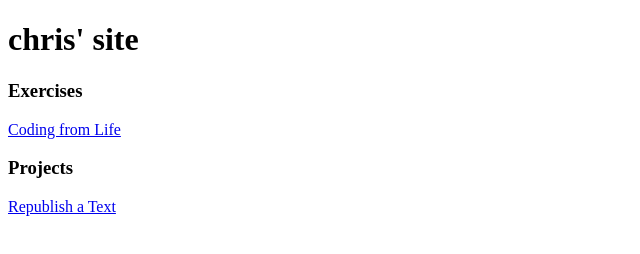
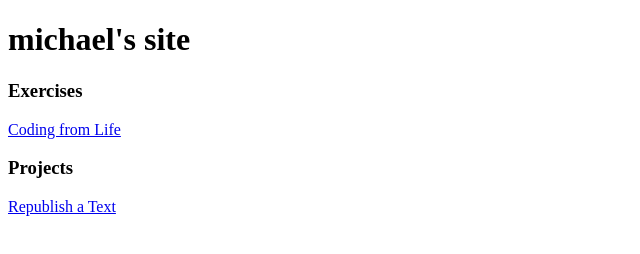
Before and after one commit to mikesawyer/interactive2, a plain HTML site: page index.html in a window 1280 px wide. Shown: the whole page, without its empty margins (0-640 px from the left). Drawn offline with Linux system fonts and the light colour scheme.

Commit message:
change 303203i032

```diff
--- a/index.html
+++ b/index.html
@@ -3,13 +3,13 @@
 <html>
 
 <head>
-  <title>Michael's Page</title>
+  <title>Michael</title>
   <meta charset="utf-8" />
 </head>
 
 <body>
   <div class="main">
-    <h1>chris' site</h1>
+    <h1>michael's site</h1>
     <div id="exercises">
       <h3>Exercises</h3>
       <a href="#" target="blank">Coding from Life</a>
```
